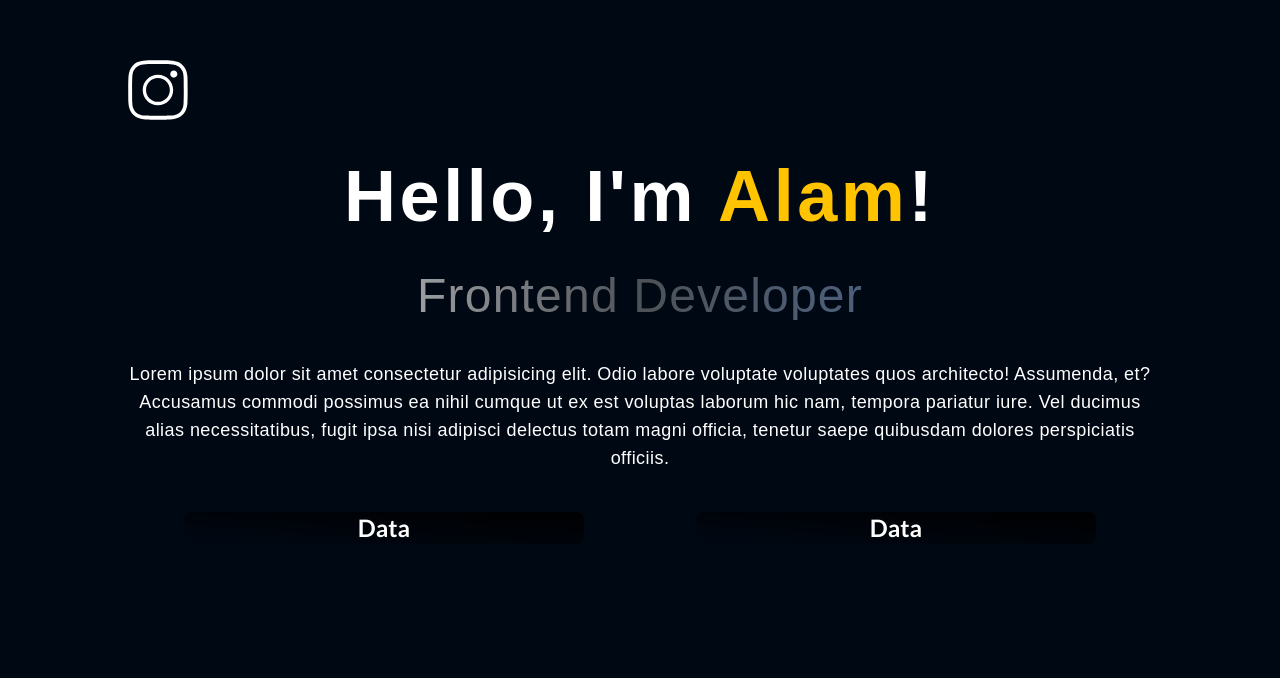
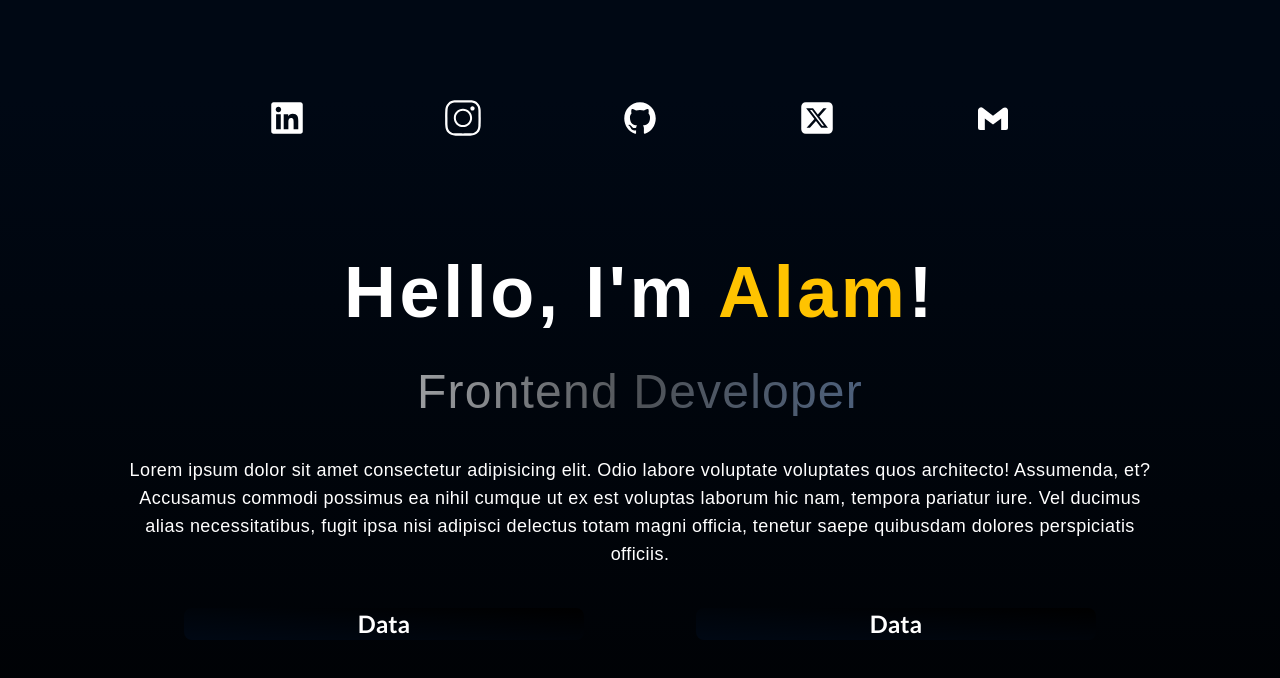
Before and after one commit to basalamahalam/portfolio, a React (Vite) app: page / in a window 1280 px wide. Shown: the part 876-1554 px from the top of the page. Built offline with nearby package versions, Linux system fonts and the light colour scheme; a web font is replaced by a local one.

Commit message:
Revisi Hero Section

```diff
--- a/src/components/About.jsx
+++ b/src/components/About.jsx
@@ -1,11 +1,22 @@
 import React from "react";
 import { SlSocialInstagram } from "react-icons/sl";
+import { FaLinkedin } from "react-icons/fa";
+import { BiLogoGmail } from "react-icons/bi";
+import { IoLogoGithub } from "react-icons/io";
+import { FaSquareXTwitter } from "react-icons/fa6";
 
 const About = () => {
   return (
-    <div className="mt-10 min-h-screen px-32">
-      <SlSocialInstagram className="text-white text-6xl" />
-      <div className="mt-10">
+    <div className="mt-10 min-h-screen px-32 bg-gradient-to-b from-primary to-black">
+      <div className="mt-20 flex items-center justify-evenly">
+        {/* button ya jangan lupa */}
+        <FaLinkedin className="text-white text-4xl" />
+        <SlSocialInstagram className="text-white text-4xl" />
+        <IoLogoGithub className="text-white text-4xl" />
+        <FaSquareXTwitter className="text-white text-4xl" />
+        <BiLogoGmail className="text-white text-4xl" />
+      </div>
+      <div className="mt-[120px]">
         <h1 className="text-center font-arima text-7xl text-white font-bold tracking-wider">
           Hello, I'm <span className="text-secondary">Alam</span>!
         </h1>
```
